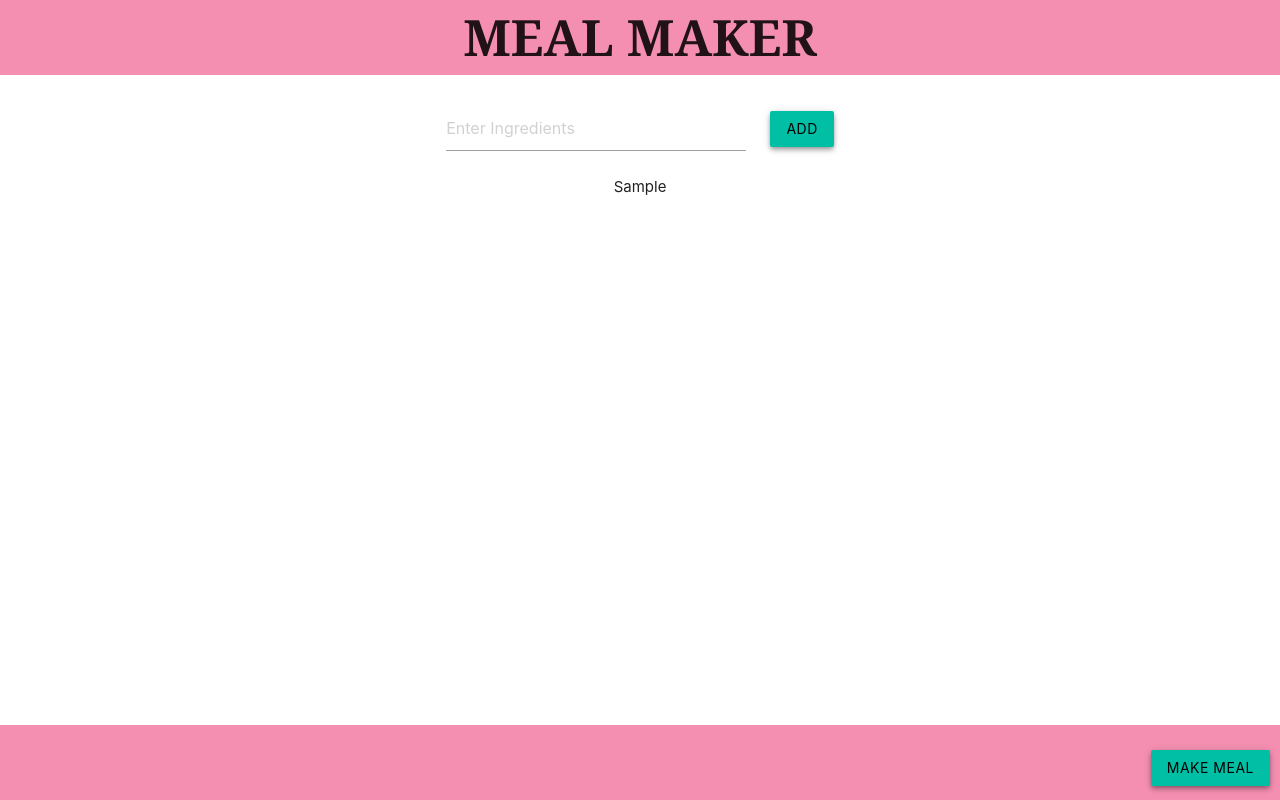
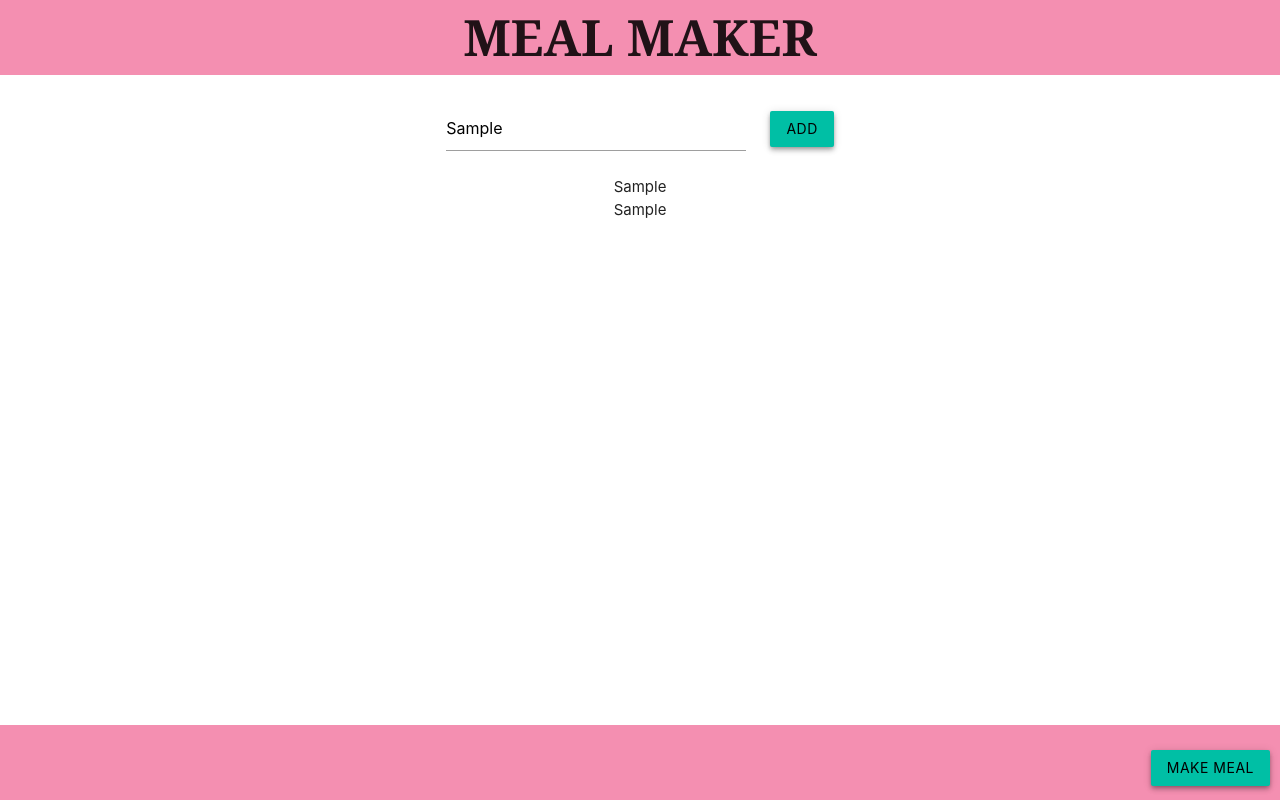
Before and after one commit to patrickarcher414/meal-maker, a plain HTML site: page index.html in a window 1280 px wide. Both pictures are taken after typing "Sample" into the empty fields and a click on the button "ADD". Drawn offline with nearby package versions, Linux system fonts and the light colour scheme.

Commit message:
managing pull request

```diff
--- a/assets/js/script.js
+++ b/assets/js/script.js
@@ -2,48 +2,72 @@
 var spoonKey = '129215e0949b4e2284c679c5b3665666'
 var form = document.querySelector('form')
 var addIng = document.querySelector('[name="ingredients"]')
-var listCont = document.querySelector('#list-cont')
 var ingList = []
+var listContUlEl = document.getElementById('list-cont')
+var makeMealBtn = document.getElementById('make-meal-btn')
+
+
+
 
 function displayList() {
     var savedIng = localStorage.getItem('ingredients')
     var displayIng = JSON.parse(savedIng)
-    var createUl = document.createElement('ul')
-    listCont.appendChild(createUl)
-    for (var i=0; i < displayIng.length; i++) {
-        var createLi = document.createElement('li')
-        createLi.innerText = displayIng[i].ingredient
-        createUl.appendChild(createLi)
+    //add savedIng items to ingList array
+    console.log(displayIng)
+    // ingList.push(displayIng)
+    for (var i = 0; i < displayIng.length; i++) {
+        //add one array item from savedIng into the ingList variable array
+        ingList.push(displayIng[i])
+        var listItemEl = document.createElement('li')
+        listItemEl.innerHTML = ingList[i]
+        // listItemEl.innerText.str.replace()
+        listItemEl.setAttribute("id", ingList[i])
+        listContUlEl.appendChild(listItemEl)
     }
 }
-
 function addIngredient() {
-    if (addIng.value !== '') {
-        var newIng = {
-            ingredient: addIng.value
-        }
-        ingList.push(newIng)
-        addIng.value = ""
+    if (input.value !== '') {
+        //add the input.value as an array item to ingList variable
+        ingList.push(JSON.stringify(input.value))
+        console.log(ingList)
         localStorage.setItem('ingredients', JSON.stringify(ingList))
+        //create a Li element
+        // make the innerText the input.value
+        // give the Li a unique ID
+        // give the Li a button el
+        //give the Li Btn element a event listener
+        //append the Btn to the Li
+        //append the Li to the list-cont Ul
+        createLiElement(input.value)
     } else {
         console.log('not a valid ingredient')
     }
-    var savedIng = localStorage.getItem('ingredients')
-    var displayIng = JSON.parse(savedIng)
-    var createUl = document.createElement('ul')
-    listCont.appendChild(createUl)
-    for (var i=0; i < displayIng.length; i++) {
-        var createLi = document.createElement('li')
-        createLi.innerText = displayIng[i].ingredient
-    }
-    createUl.appendChild(createLi)
+    // var savedIng = localStorage.getItem('ingredients')
+    // var displayIng = JSON.parse(savedIng)
+    // console.log(displayIng + " this is pulled from local storage")
+    // for (var i = 0; i < displayIng.length; i++) {
+    //     var createLi = document.createElement('li')
+    //     createLi.innerText = displayIng[i].ingredient
+    //     listContUlEl.appendChild(createLi)
+    // }
 }
+function createLiElement() {
+    var listItemEl = document.createElement('li')
+    listItemEl.innerText = input.value
+    listItemEl.setAttribute("id", input.value)
+    listContUlEl.appendChild(listItemEl)
+}
+
+function redirect() {
+    window.location.assign()('./');
+}
+makeMealBtn.addEventListener('click', redirect);
 
 function handleSubmit(ev) {
     ev.preventDefault()
-    addIngredient()
+    console.log(input.value + " this is the value that was typed into the input box")
+    addIngredient(input.value)
+    createLiElement()
 }
-
 form.addEventListener('submit', handleSubmit)
-
 displayList()
--- a/index.html
+++ b/index.html
@@ -1,6 +1,5 @@
 <!DOCTYPE html>
 <html lang="en">
-
 <head>
     <meta charset="UTF-8">
     <meta http-equiv="X-UA-Compatible" content="IE=edge">
@@ -9,29 +8,28 @@
     <link rel="stylesheet" href="./assets/css/style.css">
     <link rel="stylesheet" href="https://cdnjs.cloudflare.com/ajax/libs/materialize/1.0.0/css/materialize.min.css">
 </head>
-
 <body>
-
     <div class="row">
-    <div id="header" class="header col s12 center-align pink lighten-3" >
+        <div id="header" class="header col s12 center-align pink lighten-3">
             <header>MEAL MAKER</header>
         </div>
     </div>
     <div id="main-wrap" class="col s12 center-align">
         <main>
             <form id="form">
-            <input id="input" type="text" name="ingredients" placeholder="Enter Ingredients"/>
-            <button id="add-ingr-btn"  class="btn black-text teal accent-4 z-depth-2" type="submit">ADD</button>
+                <input id="input" type="text" name="ingredients" placeholder="Enter Ingredients" />
+                <button id="add-ingr-btn" class="btn black-text teal accent-4 z-depth-2" type="submit">ADD</button>
             </form>
-        <div id="list-cont"></div>
-        <footer id="footer-container" class="footer col s12 pink lighten-3" >
-            <button id="make-meal-btn" class="btn black-text teal accent-4 z-depth-2"  type="submit">MAKE MEAL</button>
+            <!-- start list of ingredients here -->
+            <div>
+                <ul id="list-cont"></ul>
+            </div>
+            <footer id="footer-container" class="footer col s12 pink lighten-3">
+                <button id="make-meal-btn" class="btn black-text teal accent-4 z-depth-2" type="submit">MAKE
+                    MEAL</button>
             </footer>
         </main>
     </div>
-
     <script src="./assets/js/script.js"></script>
-
 </body>
-
 </html>
```
Lines whose indentation alone changed are shown as unchanged.
